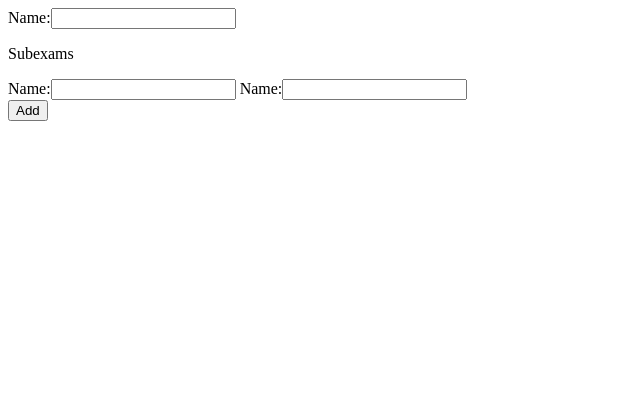
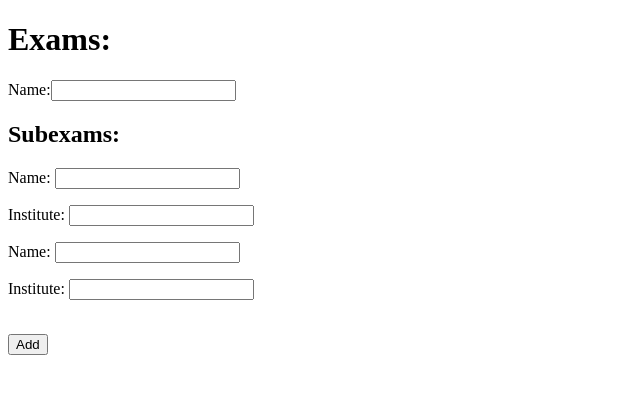
Before and after one commit to vikashjha2050/django_formset, a Django app: page /exams/add/ in a window 1280 px wide. Shown: the top 394 px of the page, without its empty margins (0-640 px from the left). Run offline with Django 3.2, Linux system fonts and the light colour scheme; data comes from the database, SQL or seed files in the repository; both versions use the stored data as it was after the commit; parts of the project's set-up code (start-up, migrations or seed data) failed here and were passed over.

Commit message:
new column in sub model

```diff
--- a/django_formset/exams/forms.py
+++ b/django_formset/exams/forms.py
@@ -10,4 +10,4 @@ class ExamForm(ModelForm):
 class SubExamForm(ModelForm):
 	class Meta:
 		model = SubExam
-		fields = ['name']
+		fields = ['name','institute']
--- a/django_formset/exams/models.py
+++ b/django_formset/exams/models.py
@@ -10,7 +10,8 @@ class exams(models.Model):
 
 class SubExam(models.Model):
 	parent_exam = models.IntegerField(default = None)
-	name = models.CharField(max_length = 10)
+	name = models.CharField(max_length = 10, default=None, null=True, blank =True)
+	institute = models.CharField(max_length = 20, default=None, null=True, blank =True)
 
 	def __str__(self):
 		return self.name
--- a/django_formset/templates/exams/exam_create.html
+++ b/django_formset/templates/exams/exam_create.html
@@ -6,9 +6,10 @@
 <body>
 	<form method="POST">
 		{% csrf_token %}
+		<h1> Exams: </h1>
     	{{ exform }}
-    	<p> Subexams</p>
-    	{{ exformset }}
+    	<h2> Subexams:</h2>
+    	{{ exformset.as_p }}
     	<br>
     	<input type="submit" value="Add">
     </form>
```
Also changed, not shown: django_formset/db.sqlite3, django_formset/exams/migrations/0001_initial.py, django_formset/exams/migrations/0002_subexam_institute.py (added), django_formset/exams/migrations/0003_auto_20190103_1022.py (added), django_formset/exams/migrations/0004_auto_20190103_1025.py (added), django_formset/static/scripts/custom.js (added).
